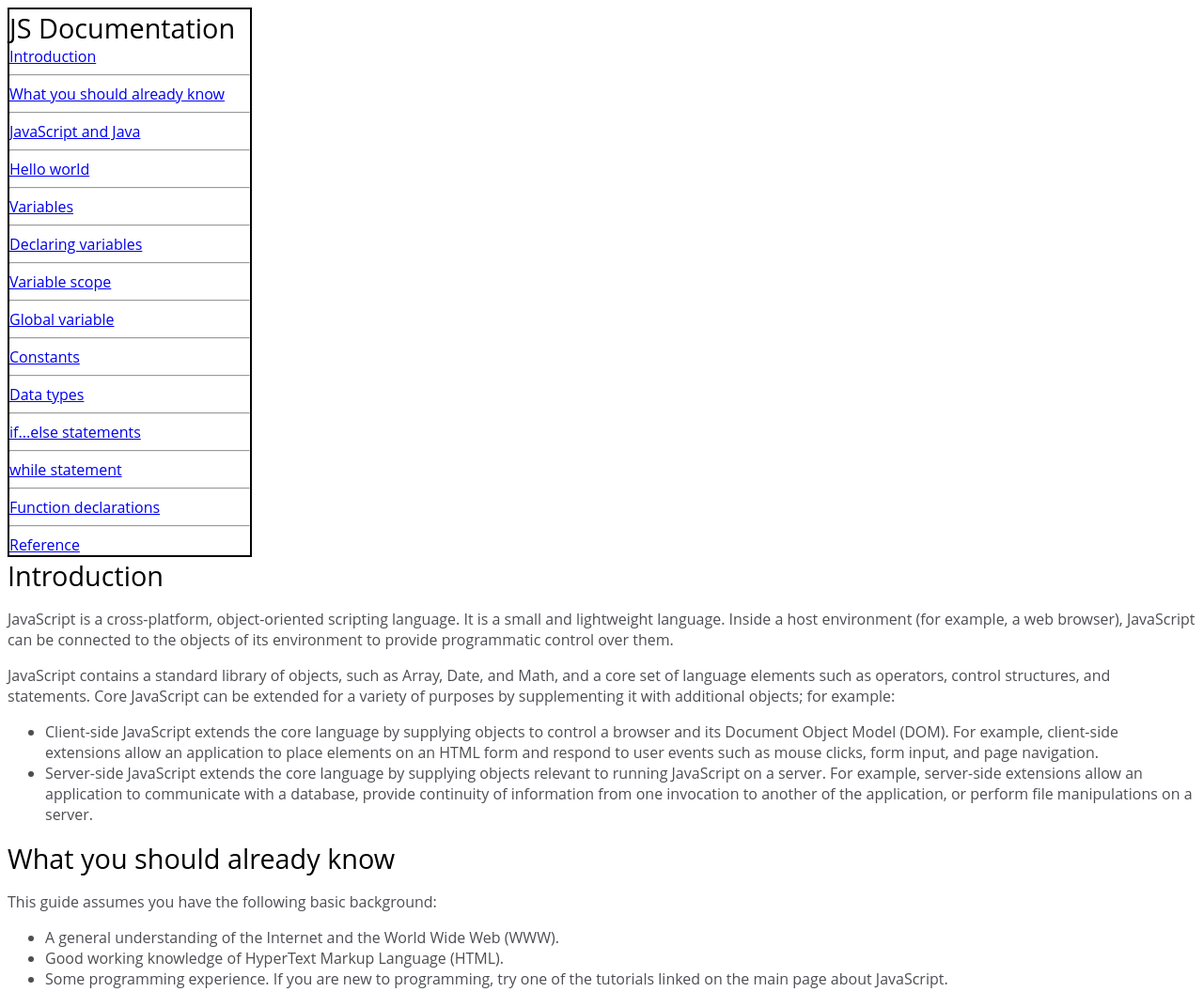
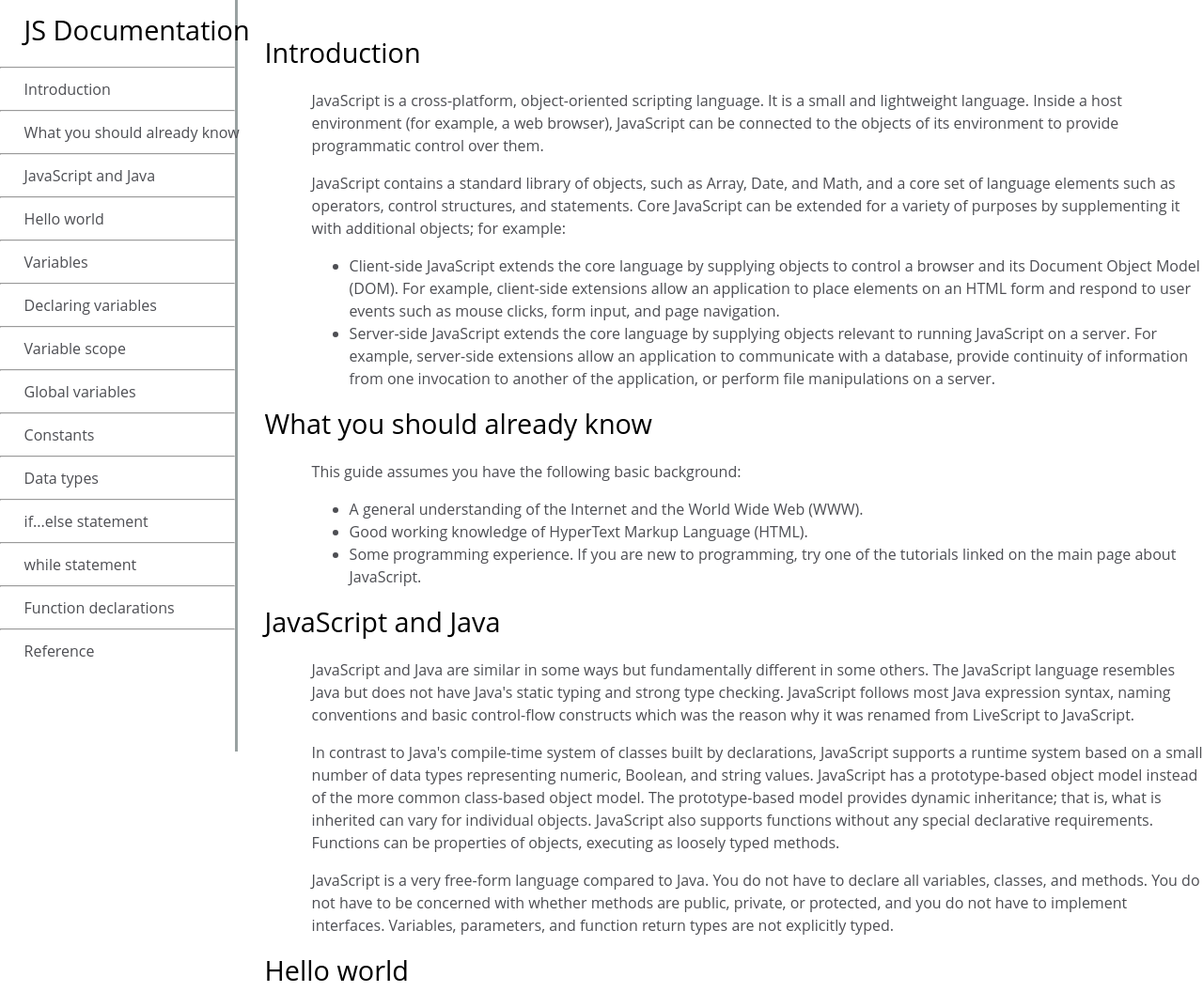
Before and after one commit to nottnottloop/technical-documentation-age, a plain HTML site: page index.html in a window 1280 px wide. Shown: the top 1056 px of the page at 94% size. Drawn offline with Linux system fonts and the light colour scheme.

Commit message:
Edit all 3

```diff
--- a/index.html
+++ b/index.html
@@ -1,25 +1,41 @@
 <!DOCTYPE html>
 <html>
+
 <head>
   <link rel="stylesheet" href="styles.css">
 </head>
+
 <body>
   <div class="nav-box">
     <nav id="navbar">
       <header>JS Documentation</header>
-      <a class="nav-link" href="#Introduction">Introduction</a><hr>
-      <a class="nav-link" href="#What_you_should_already_know">What you should already know</a><hr>
-      <a class="nav-link" href="#JavaScript_and_Java">JavaScript and Java</a><hr>
-      <a class="nav-link" href="#Hello_world">Hello world</a><hr>
-      <a class="nav-link" href="#Variables">Variables</a><hr>
-      <a class="nav-link" href="#Declaring_variables">Declaring variables</a><hr>
-      <a class="nav-link" href="#Variable_scope">Variable scope</a><hr>
-      <a class="nav-link" href="#Global_variable">Global variable</a><hr>
-      <a class="nav-link" href="#Constants">Constants</a><hr>
-      <a class="nav-link" href="#Data_types">Data types</a><hr>
-      <a class="nav-link" href="#if...else_statements">if...else statements</a><hr>
-      <a class="nav-link" href="#while_statement">while statement</a><hr>
-      <a class="nav-link" href="#Function_declarations">Function declarations</a><hr>
+      <hr>
+      <a class="nav-link" href="#Introduction">Introduction</a>
+      <hr>
+      <a class="nav-link" href="#What_you_should_already_know">What you should already know</a>
+      <hr>
+      <a class="nav-link" href="#JavaScript_and_Java">JavaScript and Java</a>
+      <hr>
+      <a class="nav-link" href="#Hello_world">Hello world</a>
+      <hr>
+      <a class="nav-link" href="#Variables">Variables</a>
+      <hr>
+      <a class="nav-link" href="#Declaring_variables">Declaring variables</a>
+      <hr>
+      <a class="nav-link" href="#Variable_scope">Variable scope</a>
+      <hr>
+      <a class="nav-link" href="#Global_variables">Global variables</a>
+      <hr>
+      <a class="nav-link" href="#Constants">Constants</a>
+      <hr>
+      <a class="nav-link" href="#Data_types">Data types</a>
+      <hr>
+      <a class="nav-link" href="#if...else_statement">if...else statement</a>
+      <hr>
+      <a class="nav-link" href="#while_statement">while statement</a>
+      <hr>
+      <a class="nav-link" href="#Function_declarations">Function declarations</a>
+      <hr>
       <a class="nav-link" href="#Reference">Reference</a>
     </nav>
   </div>
@@ -27,17 +43,26 @@
     <section class="main-section" id="Introduction">
       <header>Introduction</header>
       <p>
-          JavaScript is a cross-platform, object-oriented scripting language. It is a small and lightweight language. Inside a host environment (for example, a web browser), JavaScript can be connected to the objects of its environment to provide programmatic control over them.
+        JavaScript is a cross-platform, object-oriented scripting language. It is a small and lightweight language.
+        Inside a host environment (for example, a web browser), JavaScript can be connected to the objects of its
+        environment to provide programmatic control over them.
       </p>
       <p>
-          JavaScript contains a standard library of objects, such as Array, Date, and Math, and a core set of language elements such as operators, control structures, and statements. Core JavaScript can be extended for a variety of purposes by supplementing it with additional objects; for example:
+        JavaScript contains a standard library of objects, such as Array, Date, and Math, and a core set of language
+        elements such as operators, control structures, and statements. Core JavaScript can be extended for a variety of
+        purposes by supplementing it with additional objects; for example:
       </p>
       <ul>
         <li>
-          Client-side JavaScript extends the core language by supplying objects to control a browser and its Document Object Model (DOM). For example, client-side extensions allow an application to place elements on an HTML form and respond to user events such as mouse clicks, form input, and page navigation.
+          Client-side JavaScript extends the core language by supplying objects to control a browser and its Document
+          Object Model (DOM). For example, client-side extensions allow an application to place elements on an HTML form
+          and respond to user events such as mouse clicks, form input, and page navigation.
         </li>
         <li>
-          Server-side JavaScript extends the core language by supplying objects relevant to running JavaScript on a server. For example, server-side extensions allow an application to communicate with a database, provide continuity of information from one invocation to another of the application, or perform file manipulations on a server.
+          Server-side JavaScript extends the core language by supplying objects relevant to running JavaScript on a
+          server. For example, server-side extensions allow an application to communicate with a database, provide
+          continuity of information from one invocation to another of the application, or perform file manipulations on
+          a server.
         </li>
       </ul>
     </section>
@@ -54,20 +79,31 @@
           Good working knowledge of HyperText Markup Language (HTML).
         </li>
         <li>
-          Some programming experience. If you are new to programming, try one of the tutorials linked on the main page about JavaScript.
+          Some programming experience. If you are new to programming, try one of the tutorials linked on the main page
+          about JavaScript.
         </li>
       </ul>
     </section>
     <section class="main-section" id="JavaScript_and_Java">
       <header>JavaScript and Java</header>
       <p>
-          JavaScript and Java are similar in some ways but fundamentally different in some others. The JavaScript language resembles Java but does not have Java's static typing and strong type checking. JavaScript follows most Java expression syntax, naming conventions and basic control-flow constructs which was the reason why it was renamed from LiveScript to JavaScript.
+        JavaScript and Java are similar in some ways but fundamentally different in some others. The JavaScript language
+        resembles Java but does not have Java's static typing and strong type checking. JavaScript follows most Java
+        expression syntax, naming conventions and basic control-flow constructs which was the reason why it was renamed
+        from LiveScript to JavaScript.
       </p>
       <p>
-          In contrast to Java's compile-time system of classes built by declarations, JavaScript supports a runtime system based on a small number of data types representing numeric, Boolean, and string values. JavaScript has a prototype-based object model instead of the more common class-based object model. The prototype-based model provides dynamic inheritance; that is, what is inherited can vary for individual objects. JavaScript also supports functions without any special declarative requirements. Functions can be properties of objects, executing as loosely typed methods.
+        In contrast to Java's compile-time system of classes built by declarations, JavaScript supports a runtime system
+        based on a small number of data types representing numeric, Boolean, and string values. JavaScript has a
+        prototype-based object model instead of the more common class-based object model. The prototype-based model
+        provides dynamic inheritance; that is, what is inherited can vary for individual objects. JavaScript also
+        supports functions without any special declarative requirements. Functions can be properties of objects,
+        executing as loosely typed methods.
       </p>
       <p>
-          JavaScript is a very free-form language compared to Java. You do not have to declare all variables, classes, and methods. You do not have to be concerned with whether methods are public, private, or protected, and you do not have to implement interfaces. Variables, parameters, and function return types are not explicitly typed.
+        JavaScript is a very free-form language compared to Java. You do not have to declare all variables, classes, and
+        methods. You do not have to be concerned with whether methods are public, private, or protected, and you do not
+        have to implement interfaces. Variables, parameters, and function return types are not explicitly typed.
       </p>
     </section>
     <section class="main-section" id="Hello_world">
@@ -86,13 +122,17 @@
     <section class="main-section" id="Variables">
       <header>Variables</header>
       <p>
-          You use variables as symbolic names for values in your application. The names of variables, called identifiers, conform to certain rules.
+        You use variables as symbolic names for values in your application. The names of variables, called identifiers,
+        conform to certain rules.
       </p>
       <p>
-          A JavaScript identifier must start with a letter, underscore (_), or dollar sign ($); subsequent characters can also be digits (0-9). Because JavaScript is case sensitive, letters include the characters "A" through "Z" (uppercase) and the characters "a" through "z" (lowercase).
+        A JavaScript identifier must start with a letter, underscore (_), or dollar sign ($); subsequent characters can
+        also be digits (0-9). Because JavaScript is case sensitive, letters include the characters "A" through "Z"
+        (uppercase) and the characters "a" through "z" (lowercase).
       </p>
       <p>
-          You can use ISO 8859-1 or Unicode letters such as å and ü in identifiers. You can also use the Unicode escape sequences as characters in identifiers. Some examples of legal names are Number_hits, temp99, and _name.
+        You can use ISO 8859-1 or Unicode letters such as å and ü in identifiers. You can also use the Unicode escape
+        sequences as characters in identifiers. Some examples of legal names are Number_hits, temp99, and _name.
       </p>
     </section>
     <section class="main-section" id="Declaring_variables">
@@ -116,7 +156,8 @@
           x = 42.
           </code>
       <p>
-          This always declares a global variable. It generates a strict JavaScript warning. You shouldn't use this variant.
+        This always declares a global variable. It generates a strict JavaScript warning. You shouldn't use this
+        variant.
       </p>
       <p>
         With the keyword let. For example,
@@ -131,10 +172,15 @@
     <section class="main-section" id="Variable_scope">
       <header>Variable scope</header>
       <p>
-          When you declare a variable outside of any function, it is called a global variable, because it is available to any other code in the current document. When you declare a variable within a function, it is called a local variable, because it is available only within that function.
+        When you declare a variable outside of any function, it is called a global variable, because it is available to
+        any other code in the current document. When you declare a variable within a function, it is called a local
+        variable, because it is available only within that function.
       </p>
       <p>
-          JavaScript before ECMAScript 2015 does not have block statement scope; rather, a variable declared within a block is local to the function (or global scope) that the block resides within. For example the following code will log 5, because the scope of x is the function (or global context) within which x is declared, not the block, which in this case is an if statement.
+        JavaScript before ECMAScript 2015 does not have block statement scope; rather, a variable declared within a
+        block is local to the function (or global scope) that the block resides within. For example the following code
+        will log 5, because the scope of x is the function (or global context) within which x is declared, not the
+        block, which in this case is an if statement.
       </p>
       <code>
           if (true) { var x = 5; } console.log(x); // 5
@@ -147,28 +193,35 @@
                       not defined
         </code>
     </section>
-      <section class="main-section" id="Global_variable">
-        <header>Global variable</header>
+    <section class="main-section" id="Global_variables">
+      <header>Global variables</header>
       <p>
-          Global variables are in fact properties of the global object. In web pages the global object is window, so you can set and access global variables using the window.variable syntax.
+        Global variables are in fact properties of the global object. In web pages the global object is window, so you
+        can set and access global variables using the window.variable syntax.
       </p>
       <p>
-          Consequently, you can access global variables declared in one window or frame from another window or frame by specifying the window or frame name. For example, if a variable called phoneNumber is declared in a document, you can refer to this variable from an iframe as parent.phoneNumber.
+        Consequently, you can access global variables declared in one window or frame from another window or frame by
+        specifying the window or frame name. For example, if a variable called phoneNumber is declared in a document,
+        you can refer to this variable from an iframe as parent.phoneNumber.
       </p>
     </section>
     <section class="main-section" id="Constants">
       <header>Constants</header>
       <p>
-          You can create a read-only, named constant with the const keyword. The syntax of a constant identifier is the same as for a variable identifier: it must start with a letter, underscore or dollar sign and can contain alphabetic, numeric, or underscore characters.
+        You can create a read-only, named constant with the const keyword. The syntax of a constant identifier is the
+        same as for a variable identifier: it must start with a letter, underscore or dollar sign and can contain
+        alphabetic, numeric, or underscore characters.
       </p>
       <code>
           const PI = 3.14;
         </code>
       <p>
-          A constant cannot change value through assignment or be re-declared while the script is running. It has to be initialized to a value.
+        A constant cannot change value through assignment or be re-declared while the script is running. It has to be
+        initialized to a value.
       </p>
       <p>
-          The scope rules for constants are the same as those for let block scope variables. If the const keyword is omitted, the identifier is assumed to represent a variable.
+        The scope rules for constants are the same as those for let block scope variables. If the const keyword is
+        omitted, the identifier is assumed to represent a variable.
       </p>
       <p>
         You cannot declare a constant with the same name as a function or variable in the same scope. For example:
@@ -195,7 +248,8 @@
         <li>Six data types that are primitives:</li>
         <ul>
           <li>Boolean. true and false.</li>
-            <li>null. A special keyword denoting a null value. Because JavaScript is case-sensitive, null is not the same as Null, NULL, or any other variant.</li>
+          <li>null. A special keyword denoting a null value. Because JavaScript is case-sensitive, null is not the same
+            as Null, NULL, or any other variant.</li>
           <li>undefined. A top-level property whose value is undefined.</li>
           <li>Number. 42 or 3.14159.</li>
           <li>String. "Howdy"</li>
@@ -204,19 +258,24 @@
         <li>and Object</li>
       </ul>
       <p>
-      Although these data types are a relatively small amount, they enable you to perform useful functions with your applications. Objects and functions are the other fundamental elements in the language. You can think of objects as named containers for values, and functions as procedures that your application can perform.
+        Although these data types are a relatively small amount, they enable you to perform useful functions with your
+        applications. Objects and functions are the other fundamental elements in the language. You can think of objects
+        as named containers for values, and functions as procedures that your application can perform.
       </p>
     </section>
-      <section class="main-section" id="if...else_statements">
-        <header>if...else statements</header>
+    <section class="main-section" id="if...else_statement">
+      <header>if...else statement</header>
       <p>
-          Use the if statement to execute a statement if a logical condition is true. Use the optional else clause to execute a statement if the condition is false. An if statement looks as follows:
+        Use the if statement to execute a statement if a logical condition is true. Use the optional else clause to
+        execute a statement if the condition is false. An if statement looks as follows:
       </p>
       <code>
           if (condition) { statement_1; } else { statement_2; }
         </code>
       <p>
-          condition can be any expression that evaluates to true or false. See Boolean for an explanation of what evaluates to true and false. If condition evaluates to true, statement_1 is executed; otherwise, statement_2 is executed. statement_1 and statement_2 can be any statement, including further nested if statements.
+        condition can be any expression that evaluates to true or false. See Boolean for an explanation of what
+        evaluates to true and false. If condition evaluates to true, statement_1 is executed; otherwise, statement_2 is
+        executed. statement_1 and statement_2 can be any statement, including further nested if statements.
       </p>
       <p>
         You may also compound the statements using else if to have multiple conditions tested in sequence, as follows:
@@ -227,22 +286,26 @@
                       statement_last; }
           </code>
       <p>
-          In the case of multiple conditions only the first logical condition which evaluates to true will be executed. To execute multiple statements, group them within a block statement ({ ... }) . In general, it's good practice to always use block statements, especially when nesting if statements:
+        In the case of multiple conditions only the first logical condition which evaluates to true will be executed. To
+        execute multiple statements, group them within a block statement ({ ... }) . In general, it's good practice to
+        always use block statements, especially when nesting if statements:
       </p>
       <code>
           if (condition) { statement_1_runs_if_condition_is_true;<br/>
                       statement_2_runs_if_condition_is_true; } else {<br/>
                       statement_3_runs_if_condition_is_false;<br/>
                       statement_4_runs_if_condition_is_false; }<br/>
-          <code>
+          </code>
       <p>
-          It is advisable to not use simple assignments in a conditional expression, because the assignment can be confused with equality when glancing over the code. For example, do not use the following code:
+        It is advisable to not use simple assignments in a conditional expression, because the assignment can be
+        confused with equality when glancing over the code. For example, do not use the following code:
       </p>
       <code>
           if (x = y) { /* statements here */ }
           </code>
       <p>
-          If you need to use an assignment in a conditional expression, a common practice is to put additional parentheses around the assignment. For example:
+        If you need to use an assignment in a conditional expression, a common practice is to put additional parentheses
+        around the assignment. For example:
       </p>
       <code>
           if ((x = y)) { /* statements here */ }
@@ -251,16 +314,20 @@
     <section class="main-section" id="while_statement">
       <header>while statement</header>
       <p>
-          A while statement executes its statements as long as a specified condition evaluates to true. A while statement looks as follows:
+        A while statement executes its statements as long as a specified condition evaluates to true. A while statement
+        looks as follows:
       </p>
       <code>
           while (condition) statement
         </code>
       <p>
-          If the condition becomes false, statement within the loop stops executing and control passes to the statement following the loop.
+        If the condition becomes false, statement within the loop stops executing and control passes to the statement
+        following the loop.
       </p>
       <p>
-          The condition test occurs before statement in the loop is executed. If the condition returns true, statement is executed and the condition is tested again. If the condition returns false, execution stops and control is passed to the statement following while.
+        The condition test occurs before statement in the loop is executed. If the condition returns true, statement is
+        executed and the condition is tested again. If the condition returns false, execution stops and control is
+        passed to the statement following while.
       </p>
       <p>
         To execute multiple statements, use a block statement ({ ... }) to group those statements.
@@ -275,7 +342,8 @@
           var n = 0; var x = 0; while (n < 3) { n++; x += n; }
         </code>
       <p>
-          With each iteration, the loop increments n and adds that value to x. Therefore, x and n take on the following values:
+        With each iteration, the loop increments n and adds that value to x. Therefore, x and n take on the following
+        values:
       </p>
       <ul>
         <li>After the first pass: n = 1 and x = 1</li>
@@ -283,13 +351,13 @@
         <li>After the third pass: n = 3 and x = 6</li>
       </ul>
       <p>
-          After completing the third pass, the condition n < 3 is no longer true, so the loop terminates.
-        </p>
+        After completing the third pass, the condition n < 3 is no longer true, so the loop terminates. </p>
     </section>
     <section class="main-section" id="Function_declarations">
       <header>Function declarations</header>
       <p>
-          A function definition (also called a function declaration, or function statement) consists of the function keyword, followed by:
+        A function definition (also called a function declaration, or function statement) consists of the function
+        keyword, followed by:
       </p>
       <ul>
         <li>The name of the function.</li>
@@ -303,13 +371,17 @@
       function square(number) { return number * number; }
         </code>
       <p>
-      The function square takes one argument, called number. The function consists of one statement that says to return the argument of the function (that is, number) multiplied by itself. The return statement specifies the value returned by the function.
+        The function square takes one argument, called number. The function consists of one statement that says to
+        return the argument of the function (that is, number) multiplied by itself. The return statement specifies the
+        value returned by the function.
       </p>
       <code>
       return number * number;
         </code>
       <p>
-      Primitive parameters (such as a number) are passed to functions by value; the value is passed to the function, but if the function changes the value of the parameter, this change is not reflected globally or in the calling function.
+        Primitive parameters (such as a number) are passed to functions by value; the value is passed to the function,
+        but if the function changes the value of the parameter, this change is not reflected globally or in the calling
+        function.
       </p>
     </section>
     <section class="main-section" id="Reference">
@@ -320,4 +392,5 @@
     </section>
   </main>
 </body>
+
 </html>
--- a/styles.css
+++ b/styles.css
@@ -2,22 +2,29 @@ body {
   font-family: 'Open Sans', Arial, sans-serif;
   color: #4d4e53;
   background-color: #ffffff;
+  box-sizing: border-box;
+  padding: 0;
+  margin: 0;
 }
 
 .nav-box {
-  width: 20vw;
+  position: fixed;
+  width: 19.5vw;
   height: 100%;
-  border: 2px solid black;
+  border: 3px solid rgba(0, 22, 22, 0.4);
+  border-top: 0;
+  border-bottom: 0;
+  border-left: 0;
+}
+
+#main-doc {
+  position: absolute;
+  top: 3vh;
+  left: 22vw;
 }
 
 code {
   background-color: #f7f7f7;
-}
-
-@media (max-width: 600px) {
-  #navbar a {
-    display: inline;
-  }
 }
 
 #navbar a {
@@ -27,4 +34,29 @@ code {
 header {
   color: black;
   font-size: 1.8rem;
+  margin-top: 12px;
+  margin-bottom: 20px;
 }
+
+#navbar header, a {
+  position: relative;
+  left: 2vw;
+}
+
+a {
+  color: #4d4e53;
+  text-decoration: none;
+  margin-top: 11px;
+  margin-bottom: 11px;
+}
+
+main p, main ul {
+  line-height: 1.5rem;
+  margin-left: 50px;
+}
+
+@media (max-width: 600px) {
+  #navbar a {
+    display: inline;
+  }
+}
```
Lines whose indentation alone changed are shown as unchanged.
